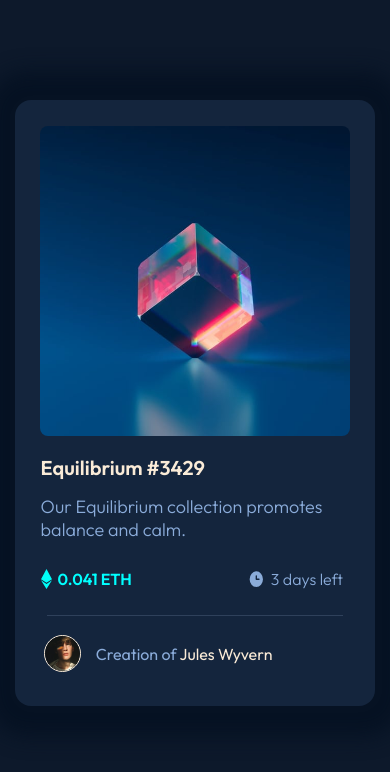
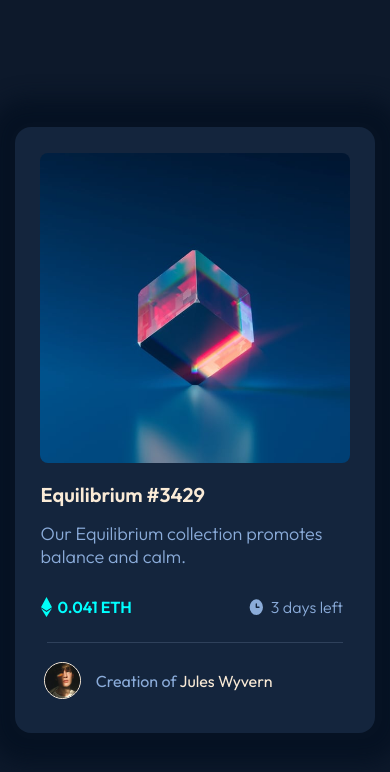
Before and after one commit to Maddouchhamza/nft-challenge-main, a plain HTML site: page index.html in a window 390 px wide. Drawn offline with Linux system fonts and the light colour scheme.

Commit message:
Responsive version (mobile 375px -> laptop 1440px)

```diff
--- a/style.css
+++ b/style.css
@@ -3,6 +3,10 @@ body{
     background-color: hsl(217, 54%, 11%);
     color: #faebd7;
     font-family: 'Outfit', sans-serif;
+    display: flex;
+    justify-content: center;
+    height: 100vh;
+    align-items: center;
 }
 
 section{
@@ -10,8 +14,6 @@ section{
     height: 580px;
     width: 360px;
     border-radius: 1rem ;
-    margin: auto;
-    margin-top: 100px;
     padding-top: 1.6rem;
     box-shadow: 1px 1px 20px 30px hsl(215, 72%, 8%);
 }
```
